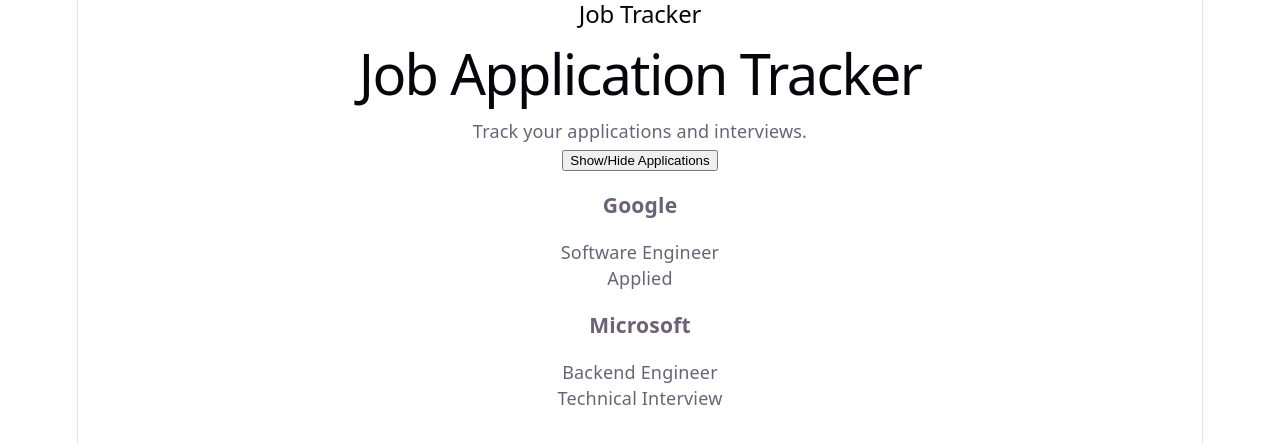
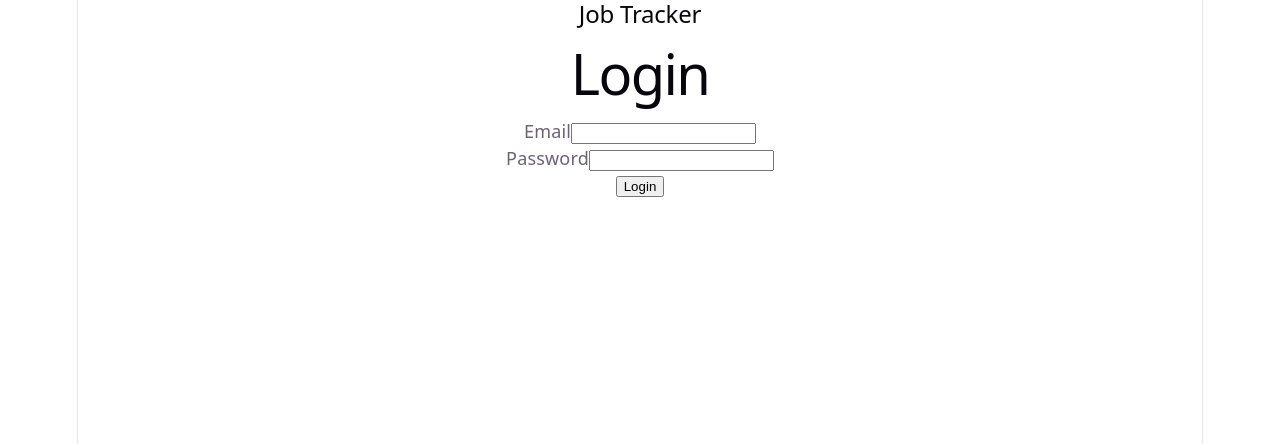
Before and after one commit to ToniiGP/job-application-tracker, a React app in the folder frontend/: page / in a window 1280 px wide. Shown: the top 444 px of the page. Built offline with nearby package versions, Linux system fonts and the light colour scheme; the HTML template or start-up script is replaced by a standard one.

Commit message:
Initial login page/ui v1

```diff
--- a/frontend/src/App.jsx
+++ b/frontend/src/App.jsx
@@ -1,38 +1,11 @@
-import Navbar from "./components/NavBar"
-import ApplicationCard from "./components/ApplicationCard"
-import {useState} from "react"
-
+import Navbar from "./components/Navbar"
+import Login from "./pages/Login"
 
 function App() {
-
-  const [showApplications, setShowApplications] = useState(true)
-
   return (
     <div>
       <Navbar />
-      <h1>Job Application Tracker</h1>
-      <p>Track your applications and interviews.</p>
-
-      <button onClick={() => setShowApplications(!showApplications)}>
-        Show/Hide Applications
-      </button>
-
-      {showApplications && (
-        <div>
-          <ApplicationCard
-            company="Google"
-            jobTitle="Software Engineer"
-            status="Applied"
-          />
-
-          <ApplicationCard
-            company="Microsoft"
-            jobTitle="Backend Engineer"
-            status="Technical Interview"
-          />
-        </div>
-      )}
-
+      <Login />
     </div>
   )
 }
--- /dev/null
+++ b/frontend/src/pages/Login.jsx
@@ -0,0 +1,55 @@
+import {useState} from "react"
+
+function Login()
+{
+    const [email, setEmail] = useState("")
+    const [password, setPassword] = useState("")
+
+    function handleSubmit(event){
+        event.preventDefault()
+
+        console.log("Email:", email)
+        console.log("Password:", password)
+    }
+    return(
+        <div>
+            <h1>
+                Login
+            </h1>
+
+            <form onSubmit={handleSubmit}>
+                <div>
+                    <label>
+                        Email
+                    </label>
+
+                    <input
+                        type="email"
+                        value={email}
+                        onChange={(event) => setEmail(event.target.value)}
+                    />
+                </div>
+
+                <div>
+                    <label>
+                        Password
+                    </label>
+
+                    <input
+                        type="password"
+                        value={password}
+                        onChange={(event)=> setPassword(event.target.value)}
+                    />
+
+                </div>
+
+                <button type="submit">
+                    Login
+                </button>
+            </form>
+
+        </div>
+    )
+}
+
+export default Login
```
